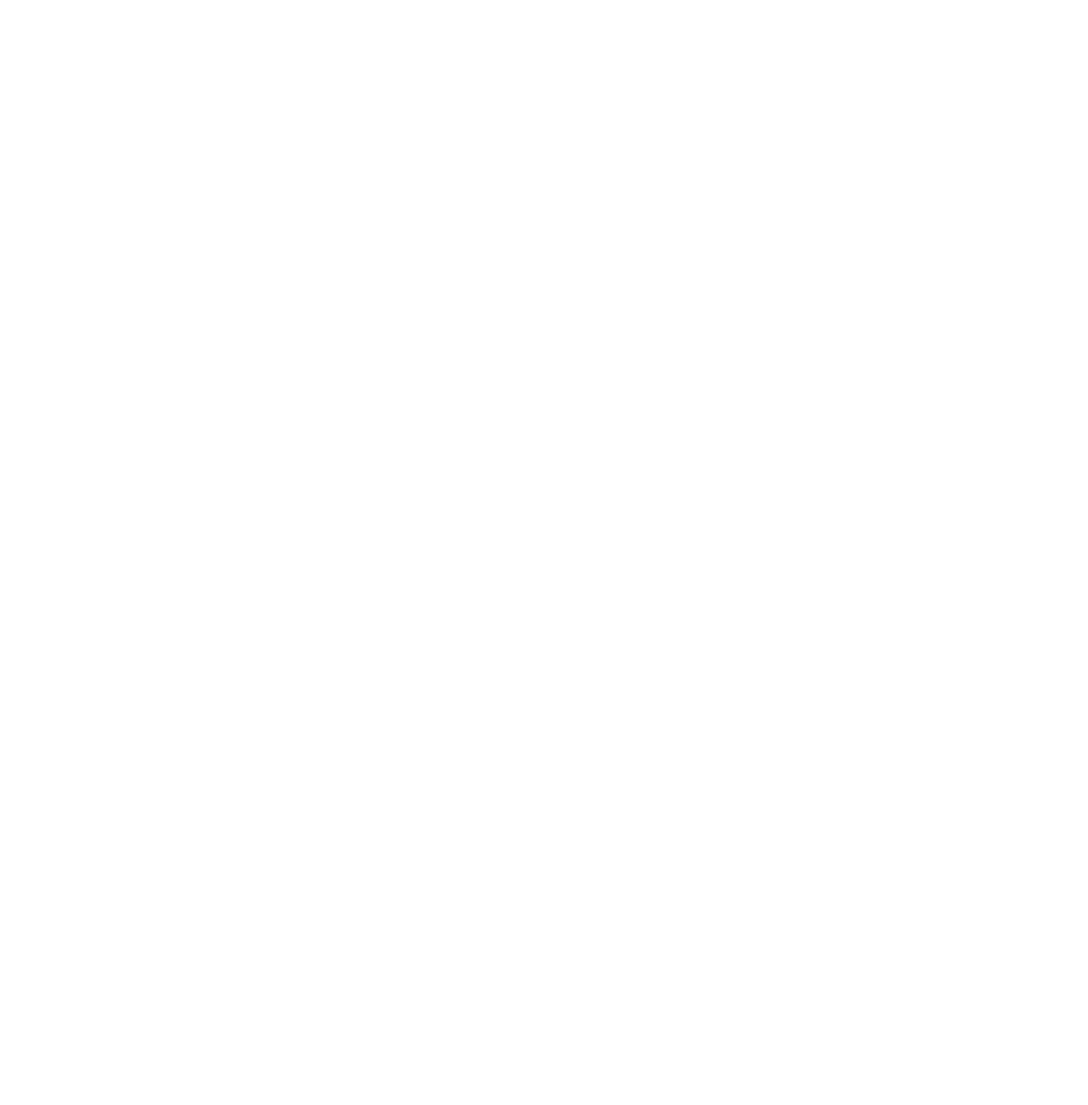
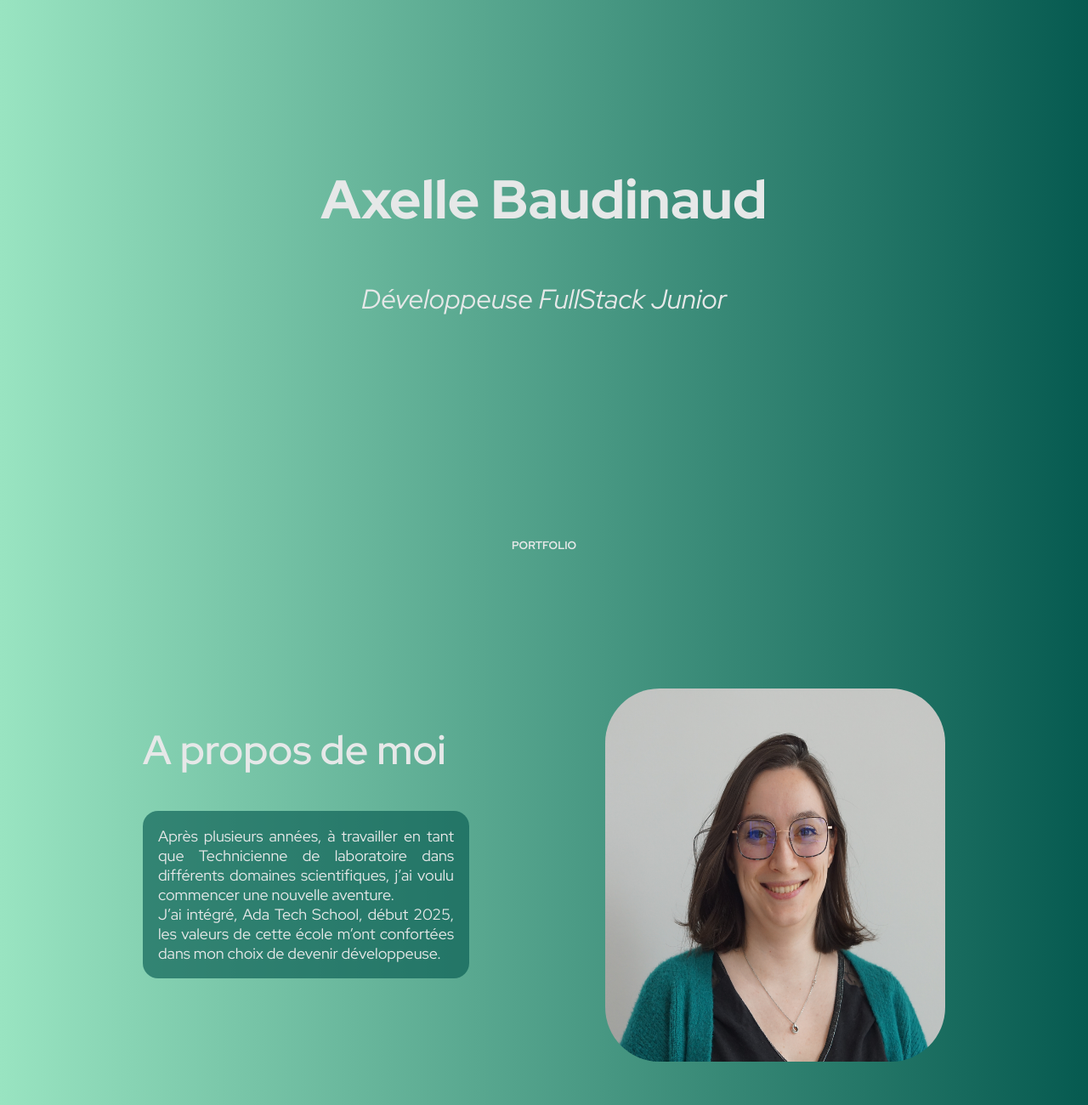
Before and after one commit to AxelleBdd/Portfolio, a plain HTML site: page Portfolio.html in a window 1280 px wide. Shown: the top 1300 px of the page at 85% size. Before the commit the page ends 800 px from the top, so only its background shows below. Drawn offline with Linux system fonts and the light colour scheme.

Commit message:
Ajout pages 1 et 2

```diff
--- a/Portfolio.css
+++ b/Portfolio.css
@@ -18,6 +18,63 @@
   font-weight: 700;
   font-style: normal;
 }
-.body{
-    background: linear-gradient(#99E4C1, #065A50);
+
+body {
+  font-family: "Red Hat Display", sans-serif;
+  background: linear-gradient(0.25turn, #99E4C1, #065A50);
+  background-size: cover;
+  color: #e6e8e8;
+  text-align: center;
 }
+
+h1 {
+  font-size: 4em;
+  margin-top: 3em;
+  font-weight: 800;
+}
+
+h3 {
+  font-size: 2em;
+  font-style: italic;
+  font-weight: 400;
+}
+
+h2 {
+  font-size: 3em;
+  font-style: normal;
+  font-weight: 600;
+  text-align: left;
+}
+
+h6 {
+  margin-top: 20em;
+  font-size: small;
+}
+
+p {
+  text-align: justify;
+  background-color: #065a50a3;
+  border-radius: 1em;
+  padding: 1em;
+  font-size: large;
+}
+
+.aboutMe {
+  display: block;
+max-width: 50%;
+margin-right: 10em;
+margin-bottom: 5em;
+}
+
+.aPropos {
+  display: flex;
+  margin-top: 20em;
+  margin: 10em;
+}
+
+img {
+  max-width: 25em;
+  height: auto;
+  border-radius: 4em;
+  display: flex
+}
--- a/Portfolio.html
+++ b/Portfolio.html
@@ -12,10 +12,22 @@
     <link href="https://fonts.googleapis.com/css2?family=Red+Hat+Display:ital,wght@0,300..900;1,300..900&display=swap"
         rel="stylesheet">
 </head>
+
 <body>
-
-
-
+    <section id="pageAccueil">
+        <h1>Axelle Baudinaud</h1>
+        <h3>Développeuse FullStack Junior</h3>
+        <h6>PORTFOLIO</h6>
+    </section>
+    <section id="aPropos" class="aPropos">
+        <div class="aboutMe">
+            <h2>A propos de moi</h2>
+            <p>Après plusieurs années, à travailler en tant que Technicienne de laboratoire dans différents domaines scientifiques, j’ai voulu commencer une nouvelle aventure. <br> J’ai intégré, Ada Tech School, début 2025, les valeurs de cette école m’ont confortées dans mon choix de devenir développeuse.
+            </p>
+        </div>
+        <img src="Photo_AxelleBaudinaud_FondUni_recadrée.JPG" alt="Photo de présentation">
+    </section>
 
 </body>
+
 </html>
```
Also changed, not shown: Logo-Ada-Tech-School.webp (added), Photo_AxelleBaudinaud_FondUni_recadrée.JPG (added). Lines whose indentation alone changed are shown as unchanged.
